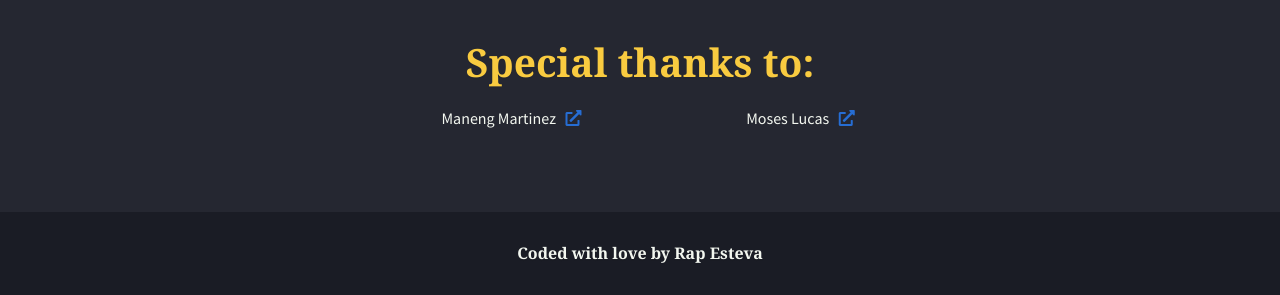
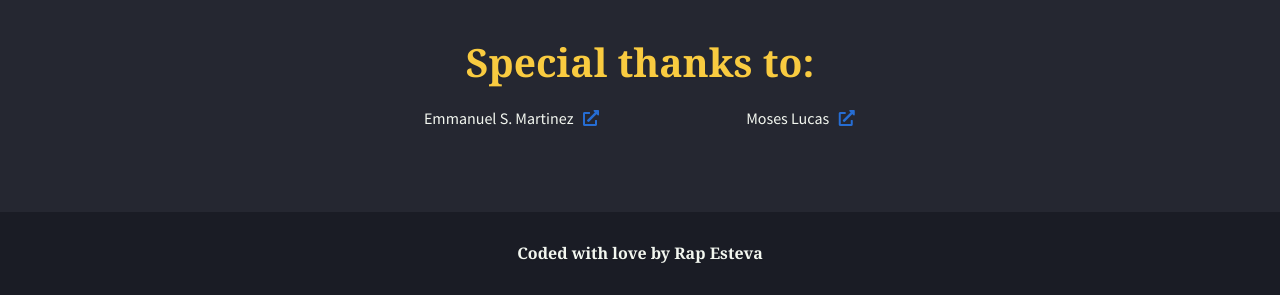
Before and after one commit to rapsamaniego27/music-profile, a Jekyll site: the page built from site-info/index.html, in a window 1280 px wide. Shown: the part 553-848 px from the top of the page. Built offline with Jekyll 4.4.1, drawn with Linux system fonts in a browser that asks for light colours; nearby versions of some CDN libraries; some web fonts are replaced.

Commit message:
Update Pages “site-info”

```diff
--- a/_data/site-info.yml
+++ b/_data/site-info.yml
@@ -15,7 +15,7 @@ technologies:
   - Javascript
 collaborators:
   - content:
-      name: Maneng Martinez
+      name: Emmanuel S. Martinez
       website: https://www.facebook.com/emmanuel.martinez.58
   - content:
       name: Moses Lucas
```
